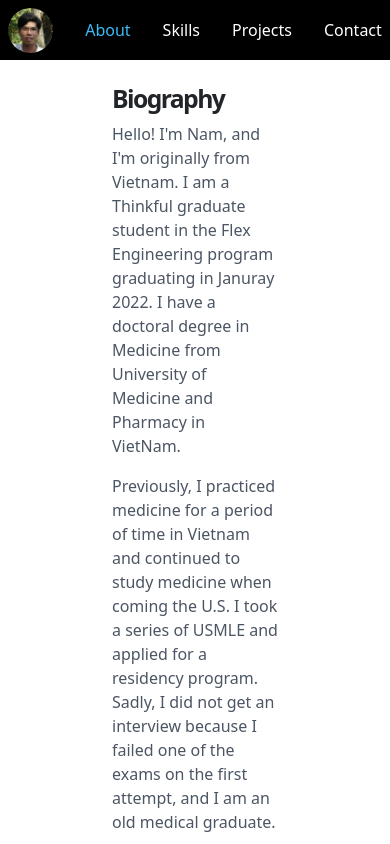
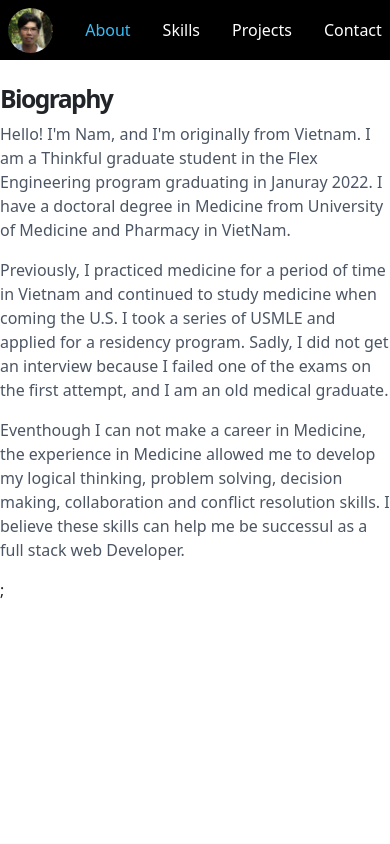
Before and after one commit to namnguyendevfl2020/Portfolio, a Next.js app: page / in a window 390 px wide. Shown: the top 844 px of the page. Built offline with nearby package versions, Linux system fonts and the light colour scheme.

Commit message:
added responsive to the header

```diff
--- a/components/shared/Layout/Layout.tsx
+++ b/components/shared/Layout/Layout.tsx
@@ -73,12 +73,15 @@ const HeadComponent = (props: HeadComponentProps) => {
         <HeadComponent webBrowser={browser}/>
         <HeaderSpacing />
         <HeaderLinen />
-          { browser === 'Microsoft Edge (Chromium)'
+          <div>
+            {children}
+          </div>
+          {/* { browser === 'Microsoft Edge (Chromium)'
             && <ContainerEdge > {children} </ContainerEdge>
           }
           { browser !== 'Microsoft Edge (Chromium)'
             && <ContainerChrome > {children} </ContainerChrome>
-          }
+          }  */}
       </>
       )
   }
```
